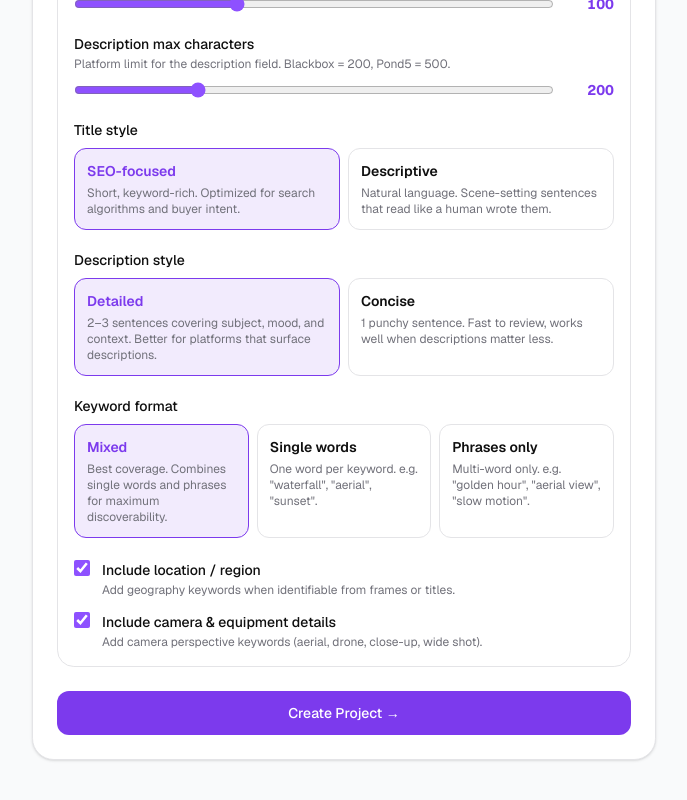
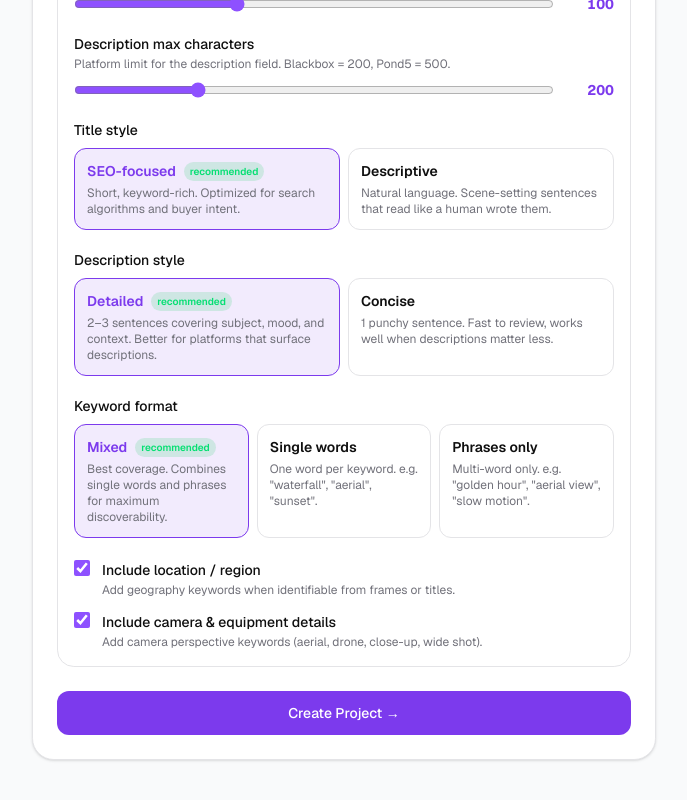
Before and after one commit to TerryBotDoOver/clipmeta, a Next.js app: page /projects/new in a window 1280 px wide. Shown: the part 1093-1893 px from the top of the page, without its empty margins (408-1095 px from the left). Built offline with nearby package versions, Linux system fonts and the light colour scheme.

Commit message:
Revert to gpt-4o (gpt-5 access pending); add Recommended badges to advanced settings

```diff
--- a/src/app/api/metadata/generate/route.ts
+++ b/src/app/api/metadata/generate/route.ts
@@ -99,7 +99,7 @@ export async function POST(req: NextRequest) {
         location: metadata.location,
         confidence: metadata.confidence,
         generated_at: new Date().toISOString(),
-        model_used: "gpt-5",
+        model_used: "gpt-4o",
       });
 
     if (insertError) {
--- a/src/components/ProjectSettingsForm.tsx
+++ b/src/components/ProjectSettingsForm.tsx
@@ -162,14 +162,17 @@ export function ProjectSettingsForm() {
             <div className="mt-2 grid grid-cols-2 gap-2">
               {(["seo", "descriptive"] as const).map((style) => {
                 const info = {
-                  seo: { label: "SEO-focused", desc: "Short, keyword-rich. Optimized for search algorithms and buyer intent." },
-                  descriptive: { label: "Descriptive", desc: "Natural language. Scene-setting sentences that read like a human wrote them." },
+                  seo: { label: "SEO-focused", desc: "Short, keyword-rich. Optimized for search algorithms and buyer intent.", recommended: true },
+                  descriptive: { label: "Descriptive", desc: "Natural language. Scene-setting sentences that read like a human wrote them.", recommended: false },
                 };
                 const selected = titleStyle === style;
                 return (
                   <label key={style} className={`cursor-pointer rounded-lg border p-3 transition ${selected ? "border-primary bg-primary/10" : "border-border hover:border-primary/50"}`}>
                     <input type="radio" name="_titleStyle_display" value={style} checked={selected} onChange={() => setTitleStyle(style)} className="sr-only" />
-                    <p className={`text-sm font-semibold ${selected ? "text-primary" : "text-foreground"}`}>{info[style].label}</p>
+                    <div className="flex items-center gap-2">
+                      <p className={`text-sm font-semibold ${selected ? "text-primary" : "text-foreground"}`}>{info[style].label}</p>
+                      {info[style].recommended && <span className="rounded-full bg-green-500/15 px-1.5 py-0.5 text-[10px] font-semibold text-green-400">recommended</span>}
+                    </div>
                     <p className="mt-1 text-xs text-muted-foreground">{info[style].desc}</p>
                   </label>
                 );
@@ -183,14 +186,17 @@ export function ProjectSettingsForm() {
             <div className="mt-2 grid grid-cols-2 gap-2">
               {(["detailed", "concise"] as const).map((style) => {
                 const info = {
-                  detailed: { label: "Detailed", desc: "2–3 sentences covering subject, mood, and context. Better for platforms that surface descriptions." },
-                  concise: { label: "Concise", desc: "1 punchy sentence. Fast to review, works well when descriptions matter less." },
+                  detailed: { label: "Detailed", desc: "2–3 sentences covering subject, mood, and context. Better for platforms that surface descriptions.", recommended: true },
+                  concise: { label: "Concise", desc: "1 punchy sentence. Fast to review, works well when descriptions matter less.", recommended: false },
                 };
                 const selected = descStyle === style;
                 return (
                   <label key={style} className={`cursor-pointer rounded-lg border p-3 transition ${selected ? "border-primary bg-primary/10" : "border-border hover:border-primary/50"}`}>
                     <input type="radio" name="_descStyle_display" value={style} checked={selected} onChange={() => setDescStyle(style)} className="sr-only" />
-                    <p className={`text-sm font-semibold ${selected ? "text-primary" : "text-foreground"}`}>{info[style].label}</p>
+                    <div className="flex items-center gap-2">
+                      <p className={`text-sm font-semibold ${selected ? "text-primary" : "text-foreground"}`}>{info[style].label}</p>
+                      {info[style].recommended && <span className="rounded-full bg-green-500/15 px-1.5 py-0.5 text-[10px] font-semibold text-green-400">recommended</span>}
+                    </div>
                     <p className="mt-1 text-xs text-muted-foreground">{info[style].desc}</p>
                   </label>
                 );
@@ -204,15 +210,18 @@ export function ProjectSettingsForm() {
             <div className="mt-2 grid grid-cols-3 gap-2">
               {(["mixed", "single", "phrases"] as const).map((fmt) => {
                 const info = {
-                  mixed: { label: "Mixed", desc: "Best coverage. Combines single words and phrases for maximum discoverability." },
-                  single: { label: "Single words", desc: 'One word per keyword. e.g. "waterfall", "aerial", "sunset".' },
-                  phrases: { label: "Phrases only", desc: 'Multi-word only. e.g. "golden hour", "aerial view", "slow motion".' },
+                  mixed: { label: "Mixed", desc: "Best coverage. Combines single words and phrases for maximum discoverability.", recommended: true },
+                  single: { label: "Single words", desc: 'One word per keyword. e.g. "waterfall", "aerial", "sunset".', recommended: false },
+                  phrases: { label: "Phrases only", desc: 'Multi-word only. e.g. "golden hour", "aerial view", "slow motion".', recommended: false },
                 };
                 const selected = keywordFormat === fmt;
                 return (
                   <label key={fmt} className={`cursor-pointer rounded-lg border p-3 transition ${selected ? "border-primary bg-primary/10" : "border-border hover:border-primary/50"}`}>
                     <input type="radio" name="_keywordFormat_display" value={fmt} checked={selected} onChange={() => setKeywordFormat(fmt)} className="sr-only" />
-                    <p className={`text-sm font-semibold ${selected ? "text-primary" : "text-foreground"}`}>{info[fmt].label}</p>
+                    <div className="flex items-center gap-2">
+                      <p className={`text-sm font-semibold ${selected ? "text-primary" : "text-foreground"}`}>{info[fmt].label}</p>
+                      {info[fmt].recommended && <span className="rounded-full bg-green-500/15 px-1.5 py-0.5 text-[10px] font-semibold text-green-400">recommended</span>}
+                    </div>
                     <p className="mt-1 text-xs text-muted-foreground">{info[fmt].desc}</p>
                   </label>
                 );
--- a/src/lib/generateMetadata.ts
+++ b/src/lib/generateMetadata.ts
@@ -33,7 +33,7 @@ async function withRetry<T>(
   throw new Error("Max retry attempts exceeded");
 }
 
-const MODEL = "gpt-5";
+const MODEL = "gpt-4o"; // gpt-5 requires explicit API access — reverting until confirmed available
 
 export type ClipMetadata = {
   title: string;
```
